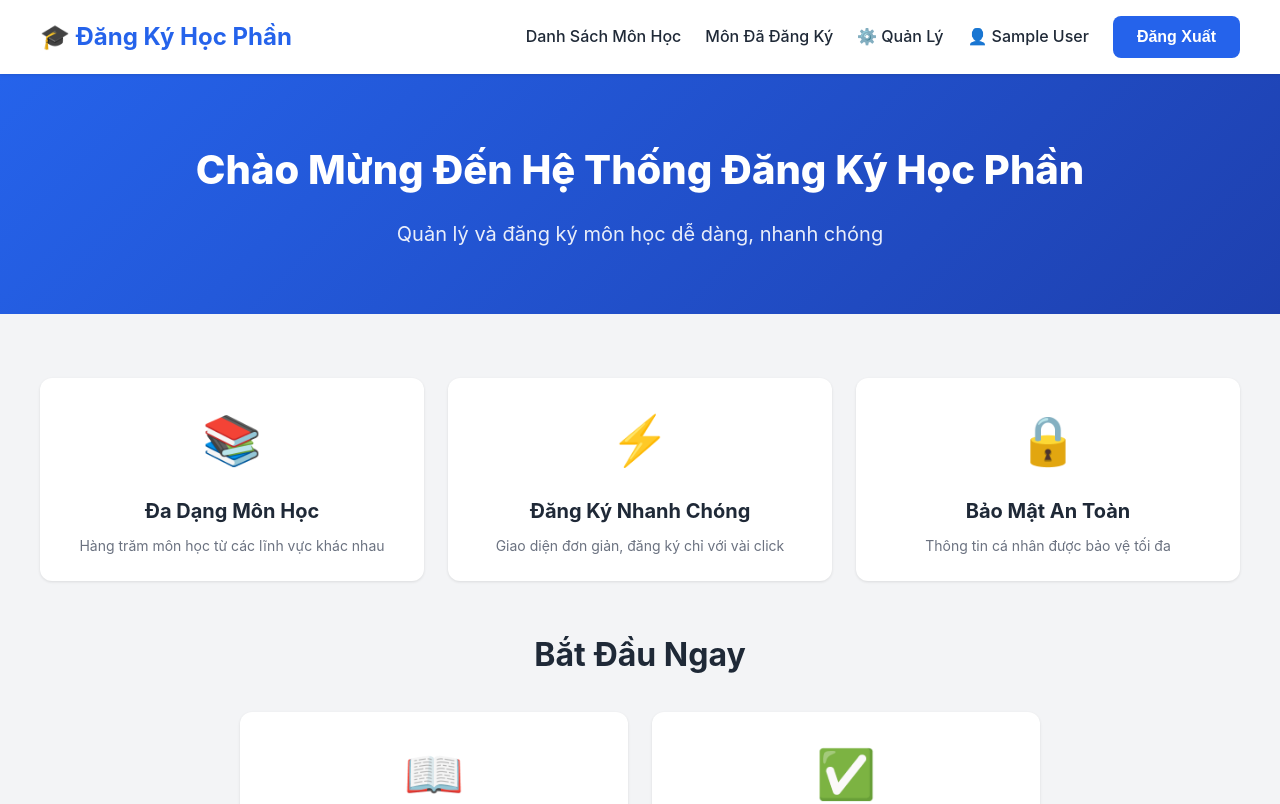
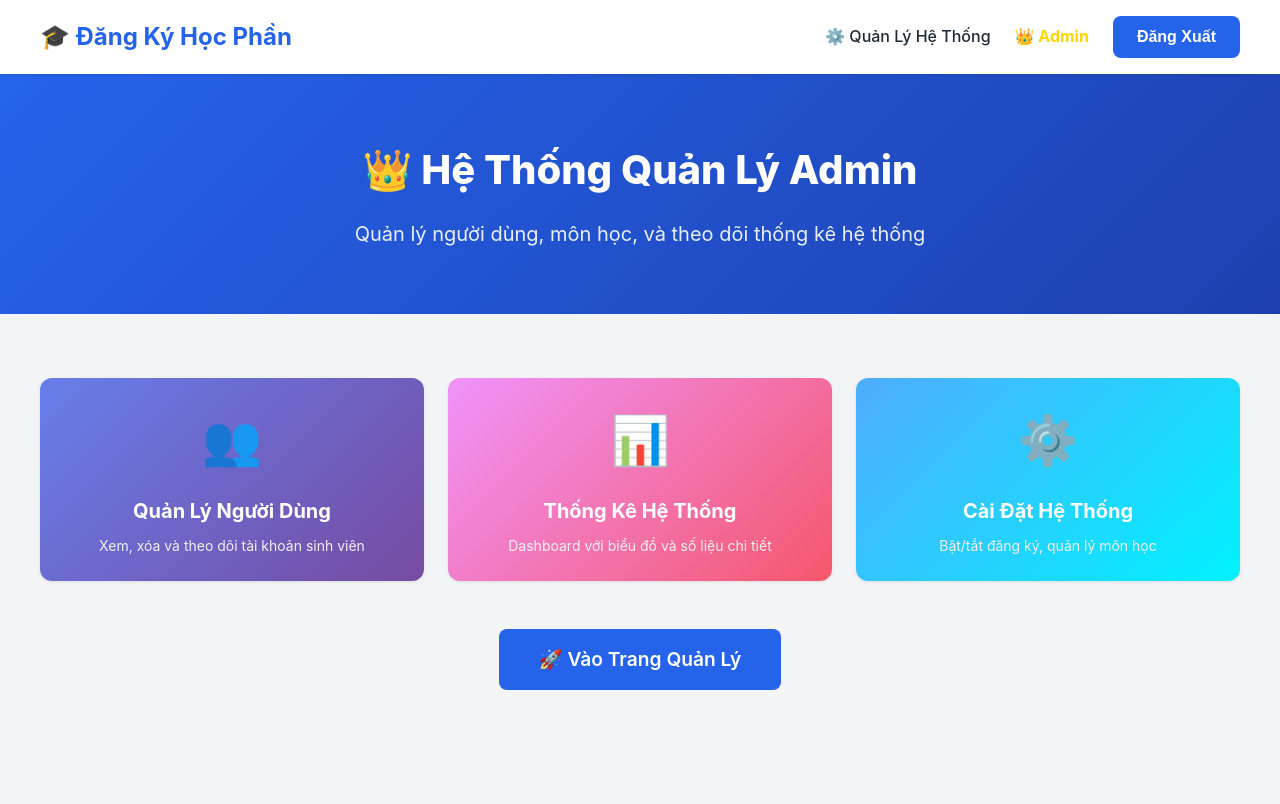
Before and after one commit to Huongvip0987/duanwebdemo, a React (Create React App) app in the folder client/: page / in a window 1280 px wide. Shown: the top 804 px of the page. Built offline with nearby package versions, Linux system fonts and the light colour scheme; no server answers; sample sign-in values are in the browser's storage.

Commit message:
Separate admin and student interfaces completely - admin cannot access courses, students cannot access admin

```diff
--- a/client/src/App.js
+++ b/client/src/App.js
@@ -52,27 +52,61 @@ function App() {
           <Route path="/" element={<Home user={user} />} />
           <Route
             path="/login"
-            element={user ? <Navigate to="/courses" /> : <Login onLogin={handleLogin} />}
+            element={
+              user
+                ? user.role === 'admin'
+                  ? <Navigate to="/admin" />
+                  : <Navigate to="/courses" />
+                : <Login onLogin={handleLogin} />
+            }
           />
           <Route
             path="/register"
             element={user ? <Navigate to="/courses" /> : <Register onLogin={handleLogin} />}
           />
+
+          {/* Student Routes - Admin CANNOT access */}
           <Route
             path="/courses"
-            element={user ? <Courses user={user} setUser={setUser} /> : <Navigate to="/login" />}
+            element={
+              user
+                ? user.role === 'student'
+                  ? <Courses user={user} setUser={setUser} />
+                  : <Navigate to="/admin" />
+                : <Navigate to="/login" />
+            }
           />
           <Route
             path="/my-courses"
-            element={user ? <MyCourses user={user} setUser={setUser} /> : <Navigate to="/login" />}
+            element={
+              user
+                ? user.role === 'student'
+                  ? <MyCourses user={user} setUser={setUser} />
+                  : <Navigate to="/admin" />
+                : <Navigate to="/login" />
+            }
           />
           <Route
             path="/profile"
-            element={user ? <Profile user={user} setUser={setUser} /> : <Navigate to="/login" />}
+            element={
+              user
+                ? user.role === 'student'
+                  ? <Profile user={user} setUser={setUser} />
+                  : <Navigate to="/admin" />
+                : <Navigate to="/login" />
+            }
           />
+
+          {/* Admin Route - Students CANNOT access */}
           <Route
             path="/admin"
-            element={user && user.role === 'admin' ? <Admin /> : <Navigate to="/" />}
+            element={
+              user
+                ? user.role === 'admin'
+                  ? <Admin />
+                  : <Navigate to="/courses" />
+                : <Navigate to="/login" />
+            }
           />
         </Routes>
         <footer className="footer">
--- a/client/src/components/Home.js
+++ b/client/src/components/Home.js
@@ -6,9 +6,17 @@ function Home({ user }) {
     <div>
       <div className="hero">
         <div className="container">
-          <h1 className="hero-title">Chào Mừng Đến Hệ Thống Đăng Ký Học Phần</h1>
+          <h1 className="hero-title">
+            {user && user.role === 'admin'
+              ? '👑 Hệ Thống Quản Lý Admin'
+              : 'Chào Mừng Đến Hệ Thống Đăng Ký Học Phần'
+            }
+          </h1>
           <p className="hero-subtitle">
-            Quản lý và đăng ký môn học dễ dàng, nhanh chóng
+            {user && user.role === 'admin'
+              ? 'Quản lý người dùng, môn học, và theo dõi thống kê hệ thống'
+              : 'Quản lý và đăng ký môn học dễ dàng, nhanh chóng'
+            }
           </p>
           {!user && (
             <div style={{ marginTop: '2rem' }}>
@@ -24,6 +32,44 @@ function Home({ user }) {
       </div>
 
       <div className="container page">
+        {/* Admin Dashboard Preview */}
+        {user && user.role === 'admin' ? (
+          <div>
+            <div className="grid grid-cols-3">
+              <div className="card text-center" style={{background: 'linear-gradient(135deg, #667eea 0%, #764ba2 100%)', color: 'white'}}>
+                <div style={{ fontSize: '3rem', marginBottom: '1rem' }}>👥</div>
+                <h3 className="card-title" style={{color: 'white'}}>Quản Lý Người Dùng</h3>
+                <p className="card-subtitle" style={{color: '#f0f0f0'}}>
+                  Xem, xóa và theo dõi tài khoản sinh viên
+                </p>
+              </div>
+
+              <div className="card text-center" style={{background: 'linear-gradient(135deg, #f093fb 0%, #f5576c 100%)', color: 'white'}}>
+                <div style={{ fontSize: '3rem', marginBottom: '1rem' }}>📊</div>
+                <h3 className="card-title" style={{color: 'white'}}>Thống Kê Hệ Thống</h3>
+                <p className="card-subtitle" style={{color: '#f0f0f0'}}>
+                  Dashboard với biểu đồ và số liệu chi tiết
+                </p>
+              </div>
+
+              <div className="card text-center" style={{background: 'linear-gradient(135deg, #4facfe 0%, #00f2fe 100%)', color: 'white'}}>
+                <div style={{ fontSize: '3rem', marginBottom: '1rem' }}>⚙️</div>
+                <h3 className="card-title" style={{color: 'white'}}>Cài Đặt Hệ Thống</h3>
+                <p className="card-subtitle" style={{color: '#f0f0f0'}}>
+                  Bật/tắt đăng ký, quản lý môn học
+                </p>
+              </div>
+            </div>
+
+            <div style={{ marginTop: '3rem', textAlign: 'center' }}>
+              <Link to="/admin" className="btn btn-primary" style={{fontSize: '1.2rem', padding: '15px 40px'}}>
+                🚀 Vào Trang Quản Lý
+              </Link>
+            </div>
+          </div>
+        ) : (
+          /* Student Features */
+          <>
             <div className="grid grid-cols-3">
               <div className="card text-center">
                 <div style={{ fontSize: '3rem', marginBottom: '1rem' }}>📚</div>
@@ -68,6 +114,8 @@ function Home({ user }) {
                 </div>
               </div>
             )}
+          </>
+        )}
       </div>
     </div>
   );
--- a/client/src/components/Navbar.js
+++ b/client/src/components/Navbar.js
@@ -13,12 +13,37 @@ function Navbar({ user, onLogout }) {
         <ul className="navbar-menu">
           {user ? (
             <>
+              {/* Admin Menu - Only Admin Dashboard */}
+              {user.role === 'admin' ? (
+                <>
+                  <li>
+                    <Link
+                      to="/admin"
+                      className={`navbar-link ${location.pathname === '/admin' ? 'active' : ''}`}
+                    >
+                      ⚙️ Quản Lý Hệ Thống
+                    </Link>
+                  </li>
+                  <li>
+                    <span className="navbar-link" style={{color: '#ffd700', fontWeight: 'bold'}}>
+                      👑 Admin
+                    </span>
+                  </li>
+                  <li>
+                    <button onClick={onLogout} className="btn btn-primary">
+                      Đăng Xuất
+                    </button>
+                  </li>
+                </>
+              ) : (
+                /* Student Menu - Course Registration */
+                <>
                   <li>
                     <Link
                       to="/courses"
                       className={`navbar-link ${location.pathname === '/courses' ? 'active' : ''}`}
                     >
-                  Danh Sách Môn Học
+                      📚 Danh Sách Môn Học
                     </Link>
                   </li>
                   <li>
@@ -26,19 +51,9 @@ function Navbar({ user, onLogout }) {
                       to="/my-courses"
                       className={`navbar-link ${location.pathname === '/my-courses' ? 'active' : ''}`}
                     >
-                  Môn Đã Đăng Ký
+                      ✅ Môn Đã Đăng Ký
                     </Link>
                   </li>
-              {user.role === 'admin' && (
-                <li>
-                  <Link
-                    to="/admin"
-                    className={`navbar-link ${location.pathname === '/admin' ? 'active' : ''}`}
-                  >
-                    ⚙️ Quản Lý
-                  </Link>
-                </li>
-              )}
                   <li>
                     <Link
                       to="/profile"
@@ -52,6 +67,8 @@ function Navbar({ user, onLogout }) {
                       Đăng Xuất
                     </button>
                   </li>
+                </>
+              )}
             </>
           ) : (
             <>
```
Lines whose indentation alone changed are shown as unchanged.
